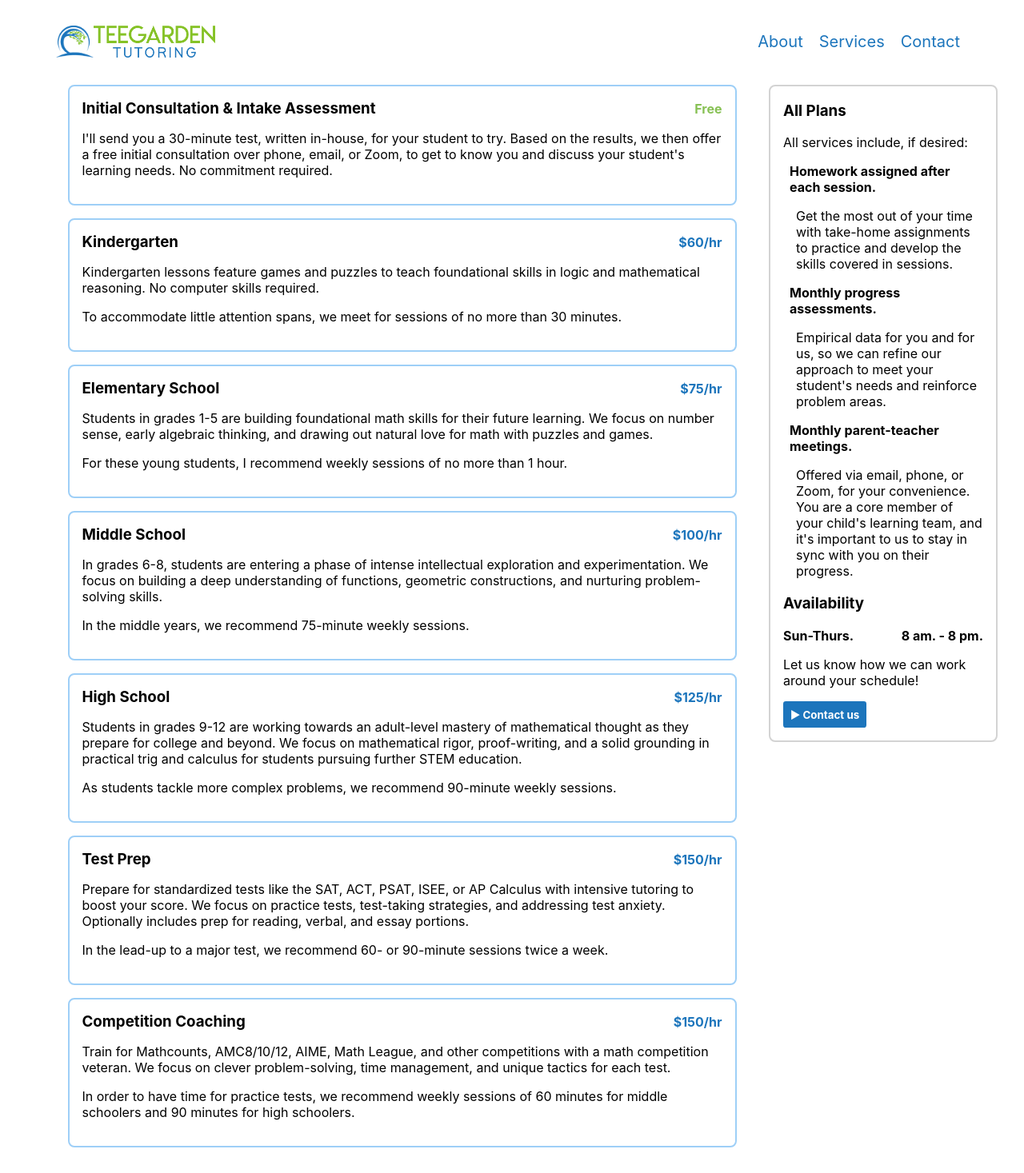
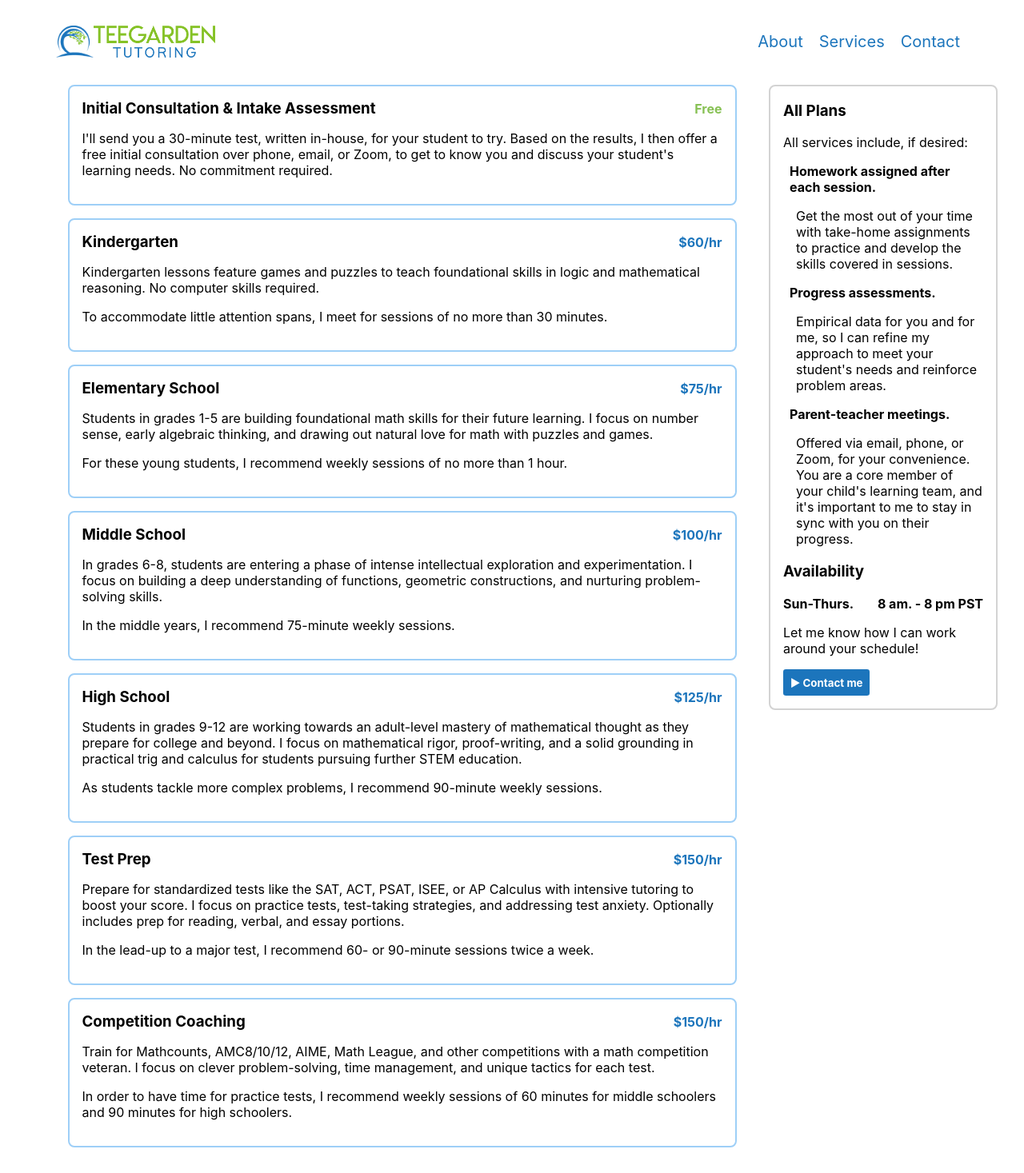
Before and after one commit to TeegardenTutoring/TeegardenTutoring.github.io, a React (Create React App) app: page /#/services in a window 1280 px wide. Shown: the top 1467 px of the page at 80% size. Built offline with nearby package versions, Linux system fonts and the light colour scheme.

Commit message:
pronoun updates, mostly

```diff
--- a/src/components/shiny-button.jsx
+++ b/src/components/shiny-button.jsx
@@ -13,7 +13,7 @@ function ShinyButton(props) {
     const href = `mailto:teegarden.math@gmail.com?&subject=${subject}&body=${body}`;
 
     return (
-        <a href={href} className="shiny-button">▶ Contact us</a>
+        <a href={href} className="shiny-button">▶ Contact me</a>
     )
 };
 
--- a/src/pages/about.jsx
+++ b/src/pages/about.jsx
@@ -11,12 +11,12 @@ function About(props) {
             </figure>
             <p>
                 <b>Charlie Dever</b> is a mathematician with a background in teaching, research, and
-                curriculum development. Charlie has a B.S. in mathematics from UT Austin, and previously taught
+                curriculum development. He has a B.S. in mathematics from UT Austin, and previously taught
                 and developed curriculum for the Art of Problem Solving, the Russian School of Mathematics,
                 and Bay Area Learning Partners.
             </p><p>
                 With over a decade of K-12 math tutoring experience, Charlie has prepared students for tests including
-                the SAT, ACT, ISEE, and PSAT. Charlie also has experience teaching programming, chemistry, Latin, and fencing!
+                the SAT, ACT, ISEE, and PSAT. He also has experience teaching programming, chemistry, Latin, and fencing!
             </p><p>
                 For a free intake assessment and consultation, click the button below.
             </p>
@@ -29,9 +29,9 @@ function About(props) {
             </p>
             <p className="splash-text">CURRICULUM</p>
             <p>
-            Teegarden Tutoring will work with you and your student to find the right curriculum materials,
+            Charlie will work with you and your student to find the right curriculum materials,
             whether that means the textbook their school uses or worksheets geared for their learning style.
-            And if we can't find something "just right", Charlie will design custom materials for your student's needs.
+            And if he can't find something "just right", Charlie will design custom materials for your student's needs.
             </p>
             <p className="splash-text">INTERNATIONAL</p>
             <p>
@@ -40,8 +40,7 @@ function About(props) {
             </p>
             <p className="splash-text">VIRTUAL</p>
             <p>
-            At this moment, everyone is struggling to adjust to remote learning. Charlie has years of experience
-            refining teaching techniques that work in the virtual classroom.
+            Charlie has years of experience refining teaching techniques that work in the virtual classroom. Ask to see a demonstration of his remote learning setup, or to discuss the best accommodations for your student's needs.
             </p>
         </main>
     )
--- a/src/pages/services.jsx
+++ b/src/pages/services.jsx
@@ -11,43 +11,43 @@ import ShinyButton from '../components/shiny-button';
 const SERVICES_OFFERED = [
     {
         name: "Initial Consultation & Intake Assessment",
-        blurb: "I'll send you a 30-minute test, written in-house, for your student to try. Based on the results, we then offer a free initial consultation over phone, email, or Zoom, to get to know you and discuss your student's learning needs. No commitment required.",
+        blurb: "I'll send you a 30-minute test, written in-house, for your student to try. Based on the results, I then offer a free initial consultation over phone, email, or Zoom, to get to know you and discuss your student's learning needs. No commitment required.",
         price: 0
     },
     {
         name: "Kindergarten",
         blurb: "Kindergarten lessons feature games and puzzles to teach foundational skills in logic and mathematical reasoning. No computer skills required.",
-        schedule: "To accommodate little attention spans, we meet for sessions of no more than 30 minutes.",
+        schedule: "To accommodate little attention spans, I meet for sessions of no more than 30 minutes.",
         price: 60
     },
     {
         name: "Elementary School",
-        blurb: "Students in grades 1-5 are building foundational math skills for their future learning. We focus on number sense, early algebraic thinking, and drawing out natural love for math with puzzles and games.",
+        blurb: "Students in grades 1-5 are building foundational math skills for their future learning. I focus on number sense, early algebraic thinking, and drawing out natural love for math with puzzles and games.",
         schedule: "For these young students, I recommend weekly sessions of no more than 1 hour.",
         price: 75
     },
     {
         name: "Middle School",
-        blurb: "In grades 6-8, students are entering a phase of intense intellectual exploration and experimentation. We focus on building a deep understanding of functions, geometric constructions, and nurturing problem-solving skills.",
-        schedule: "In the middle years, we recommend 75-minute weekly sessions.",
+        blurb: "In grades 6-8, students are entering a phase of intense intellectual exploration and experimentation. I focus on building a deep understanding of functions, geometric constructions, and nurturing problem-solving skills.",
+        schedule: "In the middle years, I recommend 75-minute weekly sessions.",
         price: 100
     },
     {
         name: "High School",
-        blurb: "Students in grades 9-12 are working towards an adult-level mastery of mathematical thought as they prepare for college and beyond. We focus on mathematical rigor, proof-writing, and a solid grounding in practical trig and calculus for students pursuing further STEM education.",
-        schedule: "As students tackle more complex problems, we recommend 90-minute weekly sessions.",
+        blurb: "Students in grades 9-12 are working towards an adult-level mastery of mathematical thought as they prepare for college and beyond. I focus on mathematical rigor, proof-writing, and a solid grounding in practical trig and calculus for students pursuing further STEM education.",
+        schedule: "As students tackle more complex problems, I recommend 90-minute weekly sessions.",
         price: 125
     },
     {
         name: "Test Prep",
-        blurb: "Prepare for standardized tests like the SAT, ACT, PSAT, ISEE, or AP Calculus with intensive tutoring to boost your score. We focus on practice tests, test-taking strategies, and addressing test anxiety. Optionally includes prep for reading, verbal, and essay portions.",
-        schedule: "In the lead-up to a major test, we recommend 60- or 90-minute sessions twice a week.",
+        blurb: "Prepare for standardized tests like the SAT, ACT, PSAT, ISEE, or AP Calculus with intensive tutoring to boost your score. I focus on practice tests, test-taking strategies, and addressing test anxiety. Optionally includes prep for reading, verbal, and essay portions.",
+        schedule: "In the lead-up to a major test, I recommend 60- or 90-minute sessions twice a week.",
         price: 150
     },
     {
         name: "Competition Coaching",
-        blurb: "Train for Mathcounts, AMC8/10/12, AIME, Math League, and other competitions with a math competition veteran. We focus on clever problem-solving, time management, and unique tactics for each test.",
-        schedule: "In order to have time for practice tests, we recommend weekly sessions of 60 minutes for middle schoolers and 90 minutes for high schoolers.",
+        blurb: "Train for Mathcounts, AMC8/10/12, AIME, Math League, and other competitions with a math competition veteran. I focus on clever problem-solving, time management, and unique tactics for each test.",
+        schedule: "In order to have time for practice tests, I recommend weekly sessions of 60 minutes for middle schoolers and 90 minutes for high schoolers.",
         price: 150
     }
 ]
@@ -87,24 +87,24 @@ function Services(props) {
                             covered in sessions.</p>
                     </li>
                     <li>
-                        <h4>Monthly progress assessments.</h4>
-                        <p>Empirical data for you and for us, so we can refine our approach to meet your student's needs
+                        <h4>Progress assessments.</h4>
+                        <p>Empirical data for you and for me, so I can refine my approach to meet your student's needs
                             and reinforce problem areas.
                         </p>
                     </li>
                     <li>
-                        <h4>Monthly parent-teacher meetings.</h4>
+                        <h4>Parent-teacher meetings.</h4>
                         <p>Offered via email, phone, or Zoom, for your convenience. You are a core member of your child's
-                            learning team, and it's important to us to stay in sync with you on their progress.
+                            learning team, and it's important to me to stay in sync with you on their progress.
                         </p>
                     </li>
                 </ul>
                 <h3>Availability</h3>
                 <div className="flex">
                     <b>Sun-Thurs.</b>
-                    <b>8 am. - 8 pm.</b>
+                    <b>8 am. - 8 pm PST</b>
                 </div>
-                <p>Let us know how we can work around your schedule!</p>
+                <p>Let me know how I can work around your schedule!</p>
                 <ShinyButton subject={`[New Student] Intake`} />
             </aside>
         </main>
```
Also changed, not shown: src/pages/home.jsx (+14 -14 lines).
